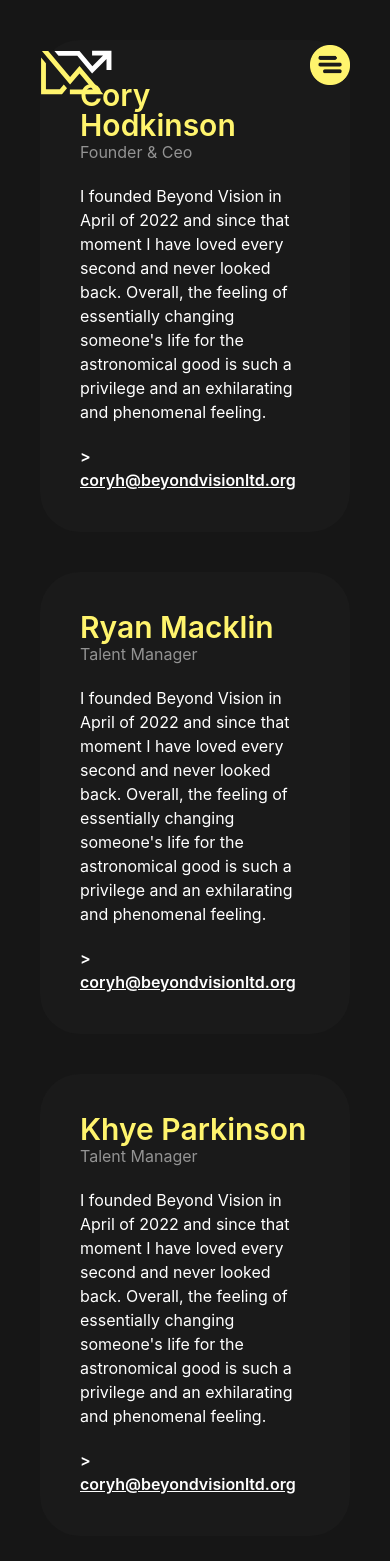
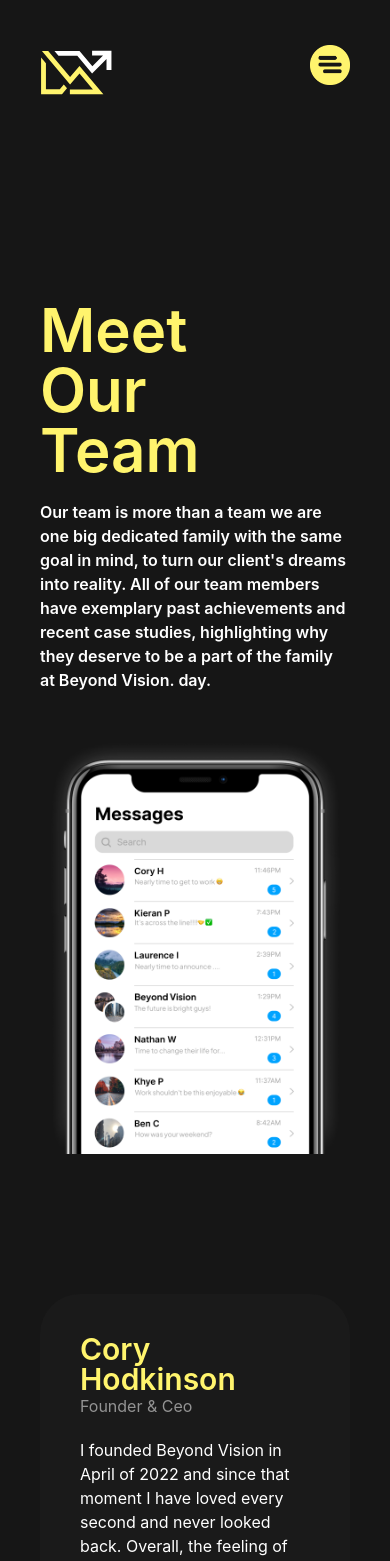
Before and after one commit to fabiodinota/beyondvisionltd, a Next.js app: page /meet-the-team in a window 390 px wide. Shown: the top 1561 px of the page. Built offline with nearby package versions, Linux system fonts and the light colour scheme.

Commit message:
team page done and responsive fully

```diff
--- a/components/AboutPage/index.tsx
+++ b/components/AboutPage/index.tsx
@@ -3,7 +3,7 @@
 
 const AboutPage = () => {
   return (
-    <div className="flex justify-center items-center w-full">
+    <div className="flex justify-center items-center w-full overflow-hidden">
       <section className="flex justify-center items-center max-w-[1220px] w-[90%] xl:w-full  flex-col mt-[100px] xl:mt-[150px]">
         <TextComponentAbout />
       </section>
--- a/components/ClientPage/index.tsx
+++ b/components/ClientPage/index.tsx
@@ -25,12 +25,12 @@
             Talent Roster
           </h1>
           {/* <div className="flex justify-center items-center max-w-[1220px] w-full"> */}
-          <div className="grid max-w-[1220px] grid-container grid-cols-3 w-full place-content-center place-items-center">
+          <div className="grid grid-cols-3 max-w-[1220px] w-full gap-x-20 px-10 grid-container place-content-center place-items-center">
             <div
               data-aos="fade-down"
               data-aos-duration="1000"
               data-aos-delay="100"
-              className="rounded-3xl  h-full flex justify-center items-center py-10  flex-col hover:bg-background duration-300"
+              className="rounded-3xl w-full  h-full flex justify-center items-center py-10  flex-col hover:bg-background duration-300"
             >
               <div className="w-[250px] xs:w-[316px] pt-10 h-auto">
                 <Image layout="responsive" src={Iszy} alt="image" />
--- a/components/HomePage/index.tsx
+++ b/components/HomePage/index.tsx
@@ -19,7 +19,7 @@
 
 const HomePage = () => {
   return (
-    <div className="flex justify-center items-center w-full flex-col">
+    <div className="flex justify-center items-center w-full h-full flex-col overflow-hidden">
       <section className="flex justify-center items-center max-w-[1220px] w-full mx-10 h-screen flex-row">
         <div className=" mt-20 md:mt-0 px-10 md:pl-20 relative z-50">
           <h1
@@ -54,31 +54,14 @@
             alt="phone with social media statson inlcuding: likes, followers and views."
           />
         </div>
-        {/* <div
-          data-aos="fade-up"
-          data-aos-duration="800"
-          data-aos-delay="400"
-          className=" z-10 hidden md:block h-auto md:w-[350px] bml:w-[430px] lg:w-[500px] xl:w-[600px] 2xl:w-[750px] mt-10"
-        >
-          <Image
-            className="z-[10]"
-            layout="responsive"
-            src={Phone}
-            alt="phone with social media statson inlcuding: likes, followers and views."
-          />
-        </div> */}
-        <div className="z-[1]">
-          <Image
-            data-aos="fade-up"
-            data-aos-duration="800"
-            data-aos-delay="600"
-            className="fixed  no-select opacity-0 hidden md:opacity-100  md:block"
-            src={Background}
-            alt="background"
-            layout="fill"
-          />
-        </div>
+        <Image
+          className="fixed  no-select opacity-0 md:opacity-100 hidden md:block"
+          src={Background}
+          alt="background"
+          layout="fill"
+        />
       </section>
+
       <section className="mt-[100px] max-w-[1220px] w-full">
         <h1
           data-aos="fade-right"
--- a/components/TeamPage/index.tsx
+++ b/components/TeamPage/index.tsx
@@ -6,14 +6,14 @@
 
 const TeamPage = () => {
   return (
-    <div className="flex justify-center items-center w-full">
-      {/*  <div className="flex justify-center items-center flex-wrap-reverse mt-8 md:mt-14 xl:mt-0 xl:flex-nowrap px-0 xl:mx-5 pb-[100px] flex-row pt-10">
-        <div className="pl-0 xl:pl-10 absolute z-10 left-0 ml-[200px]  pb-10 xl:pb-0 w-[510px]">
+    <div className="flex justify-center items-center  flex-col">
+      <div className="flex justify-center items-center w-screen h-full xl:h-screen px-10 md:px-20 flex-col xl:flex-row">
+        <div className=" xl: mt-[300px] xl:mt-0  z-10  pb-10 xl:pb-0 w-full md:w-[510px]">
           <h1
             data-aos="fade-up"
             data-aos-duration="700"
             data-aos-delay="150"
-            className="text-[96px] md:text-[96px] leading-none pb-5 text-yellow font-semibold"
+            className="text-[60px] xs:text-[96px] md:text-[96px] leading-none pb-5 text-yellow font-semibold"
           >
             Meet <br></br> Our <br></br>Team
           </h1>
@@ -21,32 +21,31 @@
             data-aos="fade-up"
             data-aos-duration="700"
             data-aos-delay="300"
-            className=" text-text font-semibold"
+            className=" text-text font-semibold w-full md:w-[80%]"
           >
             Our team is more than a team we are one big dedicated family with
-            the same goal in mind, to turn our client&#39;s dreams into reality. All
-            of our team members have exemplary past achievements and recent case
-            studies, highlighting why they deserve to be a part of the family at
-            Beyond Vision. day.
+            the same goal in mind, to turn our client&#39;s dreams into reality.
+            All of our team members have exemplary past achievements and recent
+            case studies, highlighting why they deserve to be a part of the
+            family at Beyond Vision. day.
           </p>
         </div>
-        <div className="w-screen h-screen flex justify-center  mr-0 1.5xl:justify-end 1.5xl:mr-[250px]  1.5xl:mt-[-39px] items-end">
+        <div className="h-auto max-w-[750px] w-full justify-self-center self-center xl:justify-self-end xl:self-end">
           <div
             data-aos="fade-up"
             data-aos-duration="700"
             data-aos-delay="0"
-            className="1.5xl:w-[550px] w-[600px]"
+            className="h-auto max-w-[750px] w-full"
           >
             <Image
               src={Main}
               layout="responsive"
               alt="home image with productivity setup"
             />
-
           </div>
         </div>
-      </div> */}
-      <div className="grid grid-cols-1 xl:grid-cols-2 gap-10 p-10 place-items-center">
+      </div>
+      <div className="grid grid-cols-1 xl:grid-cols-2 gap-10 p-10 mt-[100px] place-items-center">
         <div className="w-full sm:w-[90%] md:w-[70%] xl:w-[500px] h-max xl:h-[380px] flex justify-center items-start flex-col bg-backgroundaccent p-10 rounded-[40px]">
           <h1 className="text-yellow text-[30px] md:text-[40px] font-semibold leading-none">
             Cory Hodkinson
--- a/pages/_app.tsx
+++ b/pages/_app.tsx
@@ -9,7 +9,11 @@
   useEffect(() => {
     AOS.init();
   }, []);
-  return <AnimatePresence><Component {...pageProps} /></AnimatePresence>;
+  return (
+    <AnimatePresence>
+      <Component {...pageProps} />
+    </AnimatePresence>
+  );
 }
 
 export default MyApp;
--- a/styles/globals.css
+++ b/styles/globals.css
@@ -24,6 +24,6 @@
   }
 
   .grid-container {
-    grid-template-columns: repeat(auto-fill, 363px);
+    grid-template-columns: repeat(auto-fill, minmax(0, 316px));
   }
 }
```
